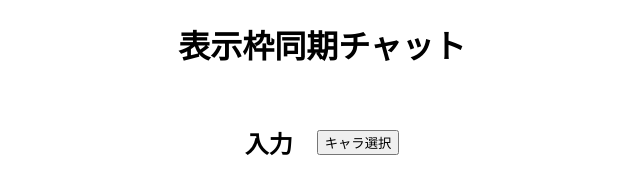
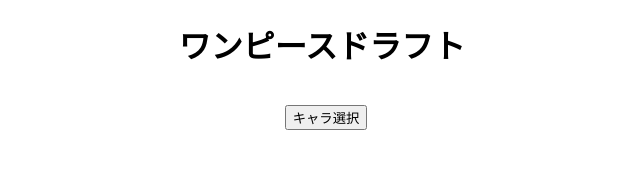
Before and after one commit to kogehoge58/onepiece-draft, a website with bundled scripts: page public/index.html in a window 1280 px wide. Shown: the whole page, without its empty margins (318-958 px from the left). Built offline with nearby package versions, Linux system fonts and the light colour scheme.

Commit message:
表示文言微修正、キャラ一覧微修正

```diff
--- a/public/characters.js
+++ b/public/characters.js
@@ -50,7 +50,6 @@
   { name: "カイドウ", cost: 9, organization: "百獣海賊団", position: "総督", ability: "ウオウオの実（青龍）・覇王色・耐久力" },
   { name: "ガイモン", cost: 2, organization: "宝箱の島", position: "元海賊", ability: "サバイバル技術・人望" },
   { name: "カク", cost: 7, organization: "CP0（元CP9）", position: "諜報員", ability: "ウシウシの実 モデル“麒麟”・剣術・六式" },
-  { name: "カタクリ", cost: 10, organization: "ビッグ・マム海賊団", position: "スイート三将星", ability: "モチモチの実・見聞色の達人" },
   { name: "カタリーナ・デボン", cost: 7, organization: "黒ひげ海賊団", position: "六番船船長", ability: "イヌイヌの実 幻獣種 モデル九尾の狐（変身能力）" },
   { name: "カバジ", cost: 2, organization: "バギー海賊団", position: "参謀", ability: "曲芸戦闘・回転斬り" },
   { name: "カポネ・ベッジ", cost: 7, organization: "ファイアタンク海賊団", position: "頭目", ability: "シロシロの実（体内に兵隊や武器を格納）" },
@@ -120,6 +119,7 @@
   { name: "しのぶ", cost: 4, organization: "ワノ国", position: "くノ一", ability: "ジュクジュクの実（熟成）" },
   { name: "シャーリー", cost: 5, organization: "魚人島", position: "占い師", ability: "未来予知能力（高確率）" },
   { name: "シャーロット・オーブン", cost: 6, organization: "ビッグ・マム海賊団", position: "幹部", ability: "ネツネツの実（高熱発生）" },
+  { name: "シャーロット・カタクリ", cost: 10, organization: "ビッグ・マム海賊団", position: "スイート三将星", ability: "モチモチの実・見聞色の達人" },
   { name: "シャーロット・クラッカー", cost: 7, organization: "ビッグ・マム海賊団", position: "スイート三将星", ability: "ビスビスの実（ビスケット兵生成）" },
   { name: "シャーロット・シフォン", cost: 2, organization: "ビッグ・マム海賊団→ファイアタンク", position: "妻・姉妹", ability: "タフさと精神力（非戦闘系）" },
   { name: "シャーロット・スムージー", cost: 5, organization: "ビッグ・マム海賊団", position: "スイート三将星", ability: "シボシボの実（液体抽出）" },
--- a/public/index.html
+++ b/public/index.html
@@ -67,12 +67,11 @@
   </style>
 </head>
 <body>
-  <h1>表示枠同期チャット</h1>
+  <h1>ワンピースドラフト</h1>
 
   <div id="players-container"></div>
 
   <div id="input-area">
-    <h2>入力</h2>
     <form id="inputForm" style="display: flex; align-items: center; gap: 8px;">
       <div id="radioButtons"></div>
       <button type="submit">キャラ選択</button>
```
